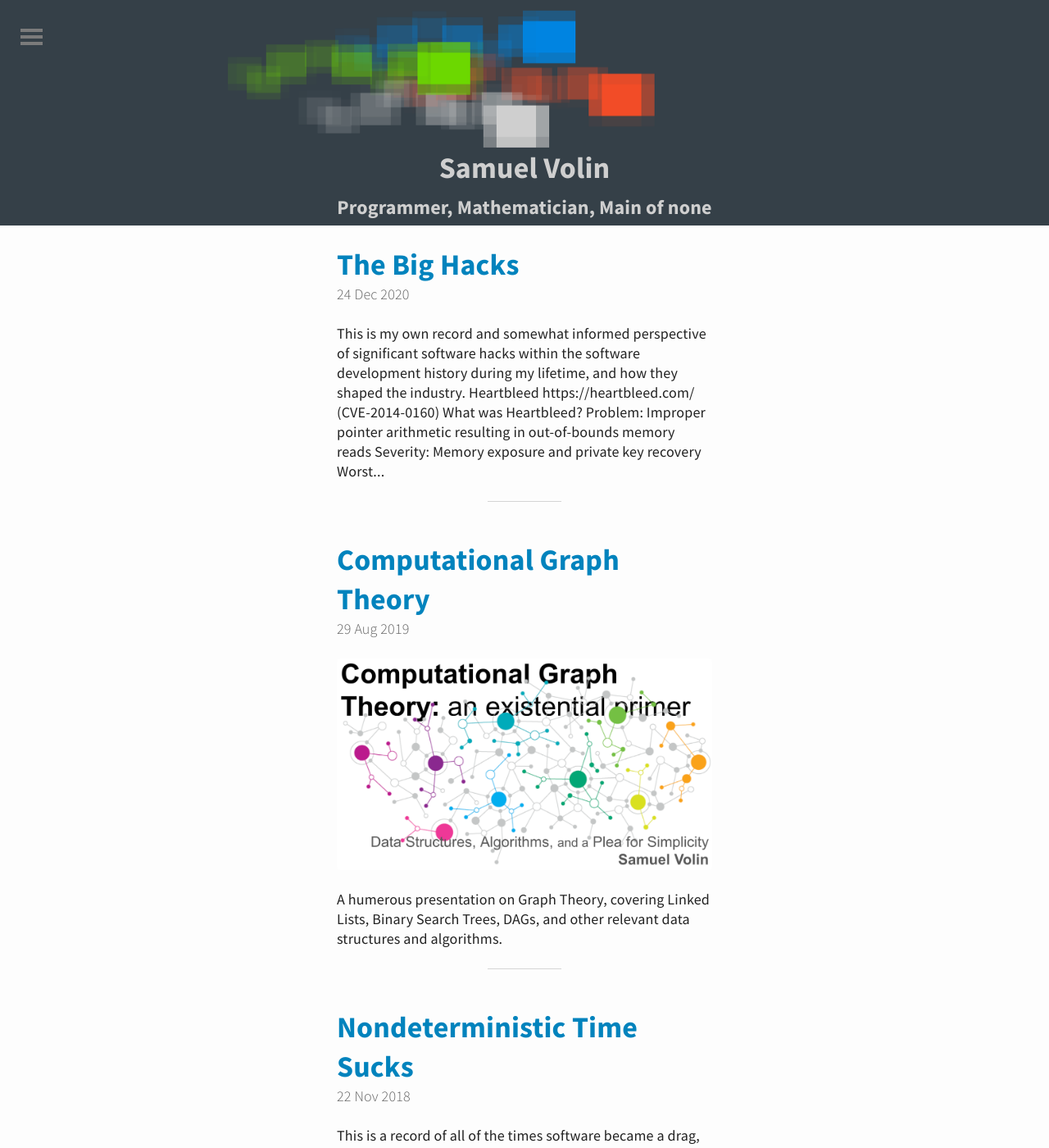
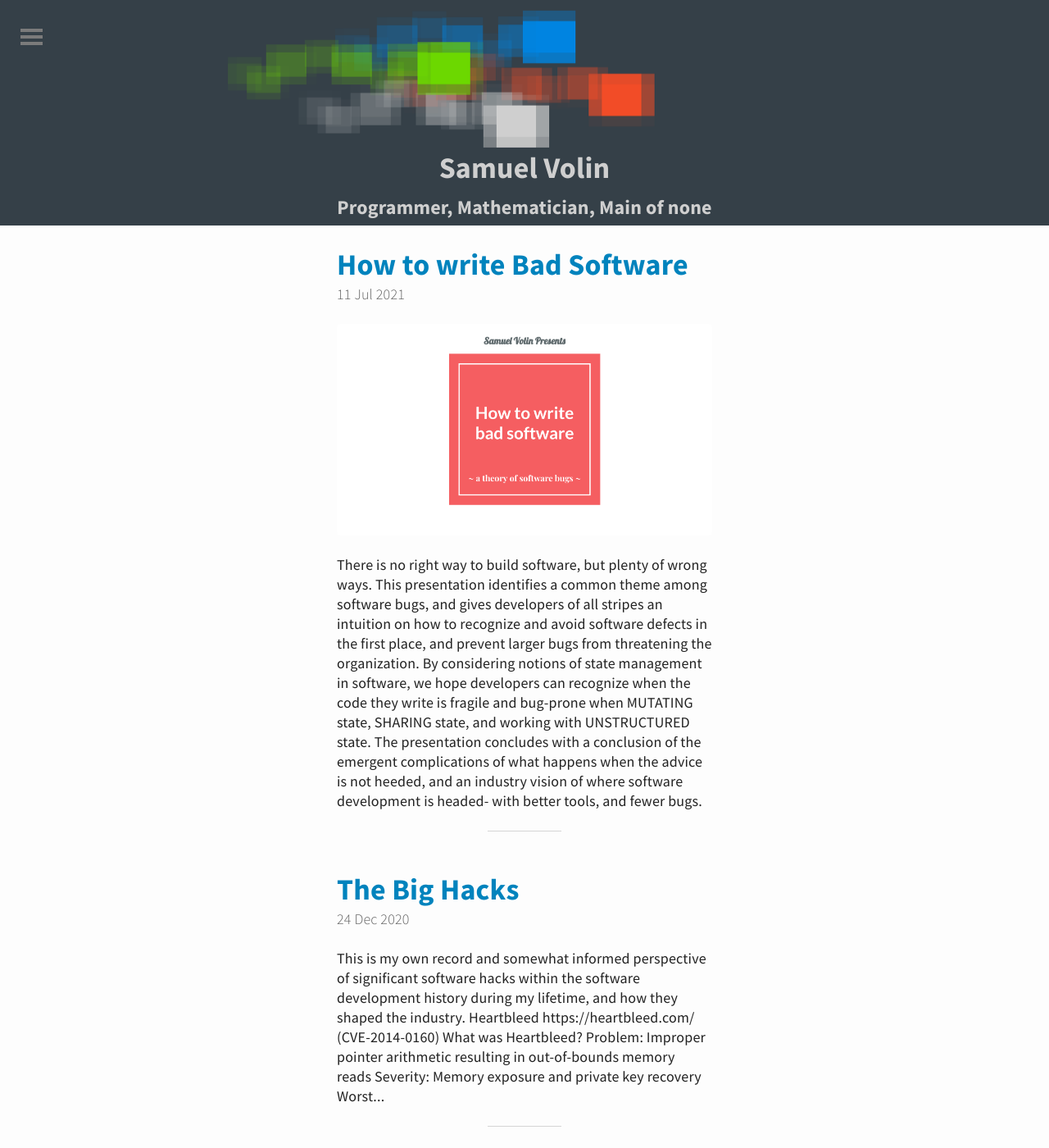
Before and after one commit to untra/untra.github.io, a Jekyll site: the page built from index.html, in a window 1280 px wide and 1400 px high. Shown: the whole window at 82% size. Built offline with Jekyll 4.4.1, drawn with Linux system fonts in a browser that asks for light colours; the list of posts is cut into pages by our own code; some of the changed text lies outside the part shown.

Commit message:
bad software post

```diff
--- /dev/null
+++ b/_posts/2021-07-11-bad-software.md
@@ -0,0 +1,12 @@
+---
+layout: post
+title:  "How to write Bad Software"
+date:   2021-07-11 9:00:00
+keywords: [Bad, Software, Bugs, Defects, mutated, unstructured, shared, state management]
+promo: "badsoftware"
+desc: There is no right way to build software, but plenty of wrong ways. This presentation identifies a common theme among software bugs, and gives developers of all stripes an intuition on how to recognize and avoid software defects in the first place, and prevent larger bugs from threatening the organization. By considering notions of state management in software, we hope developers can recognize when the code they write is fragile and bug-prone when MUTATING state, SHARING state, and working with UNSTRUCTURED state. The presentation concludes with a conclusion of the emergent complications of what happens when the advice is not heeded, and an industry vision of where software development is headed- with better tools, and fewer bugs.
+---
+
+<iframe src="https://docs.google.com/presentation/d/e/1FcLcw689aVJ7Thc-JqfbxU7sLP8_5mePXZb6vJSFbVg/embed?start=true&loop=false&delayms=15000" frameborder="0" width="1440" height="839" allowfullscreen="true" mozallowfullscreen="true" webkitallowfullscreen="true"></iframe>
+
+<p>{{ page.desc }}</p>
--- a/philosophy.md
+++ b/philosophy.md
@@ -113,10 +108,19 @@ Cap theorem states that any distributed store of state cannot provide more than
 CAP theorem applies to just about every database, document store or at-rest state. This ties into _there is no right way to do software engineering_; the tools you decide to use cannot always be golden hammers, and a good software engineer will know to study the resources and problem.
 
 ### Sorting takes O(n log n) , sorted search takes O (log n)
-This nuance is important to remember. It means that caching and pre-processed structures can improve performance by given heuristics to algorithms. If you have a sorted list or a binary search tree, you can have very efficient log n access if you perform reasonable maintenance to keep your index sorted. This is a phenomena in real life; Becoming organized takes a lot of effort, but staying organized takes far less.
+This nuance is important to remember. It means that caching and pre-processed data structures can improve algorithm performance when fed clean data. If you have a sorted list or a binary search tree, you can have very efficient log n access if you perform reasonable maintenance to keep your index sorted. This is a phenomena in real life; Becoming organized takes a lot of effort, but staying organized takes far less.
+
+Clean data and organization is the recipe for high-performing software.
+
+### Garbage in, garbage out
+If you are performing statistics or machine learning or any general variety of linear regression, make sure that your training data is clean and consistent and conducive to the modeling you intend to perform. Bad Data will give bad results from which bad conclusions will be derived. Bad data models will turn into bad robots which will turrn into bad robot conclusions. And those bad conclusions will turn into bad judgements against good people.
+
+Make sure the feedback you are receiving is the intended feedback you want from your input. Measure your models. Give them good inputs and expect good results. Give them garbage inputs and train the models to indicate "unknown" as a viable conclusion.
+
+It also helps to constrain the scope of the input data. Machine learning to detect credit card fraud is very reasonable; credit card transactions, while being complex and PII sensitive data structures, have finite and bounded shapes that will plot nicely to a convex N-space.
 
 ### You cannot change what you cannot first measure.
-Performance should always take second place to function. If it worked at all is a prerequisite to working efficiently. But improvement first requires measurement. That's why every great training montage starts with a weigh-in on a scale.
+Performance should always take second fiddle to function. Working at all is a prerequisite to working efficiently. But improvement first requires measurement. That's why every great training montage starts with a weigh-in on a scale: there is no victory in progress without first seeing how much effort it takes to achieve that progress.
 
 ### _"Premature optimization is the root of all evil."_
 \- Donald Knuth
@@ -135,7 +139,7 @@ Performance should always take second place to function. If it worked at all is
 ### _"Can a man still be brave if he's afraid?" "That is the only time a man can be brave."_
 \- Bran Stark to Eddard Stark
 
-### Its not about how hard you fall, but about how quickly you get back up.
+### _"Its not about how hard you fall, but about how quickly you get back up."_
 \- AB
 
 ### _"Favor Multitaskers to Unitaskers"_
@@ -149,3 +153,12 @@ Performance should always take second place to function. If it worked at all is
 
 ### _"Never agree to go on an offshore fishing trip with your investors."_
 \- Frank Hassanabad
+
+#### Deals
+* Time kills all Deals
+* Not just what you sell, but who you sell it to
+* Sales is not a zero-sum game. It is not necesarilly a win-loose relationship. Done correctly, a good deal is a win-win-win for all parties.
+
+#### Zen
+\- There is no right way. There is no wrong way. There is.
+\- There is physics, and there is fairness. Do not confuse these, they are different; one is real, and one is collectively acknowledged as real but isn't really.
```
Also changed, not shown: other parts of philosophy.md (+0 -5 lines), _posts/2018-03-29-Mathematical-Cryptography.md (+3 -1 lines), _posts/2021-04-20-the-async-lifecycle.md (added, +15 -0 lines), _posts/2022-01-01-code-smells.markdown (added, +24 -0 lines), _posts/2023-02-22-business-idioms.md (added, +14 -0 lines), img/promo/badsoftware.png (added).
